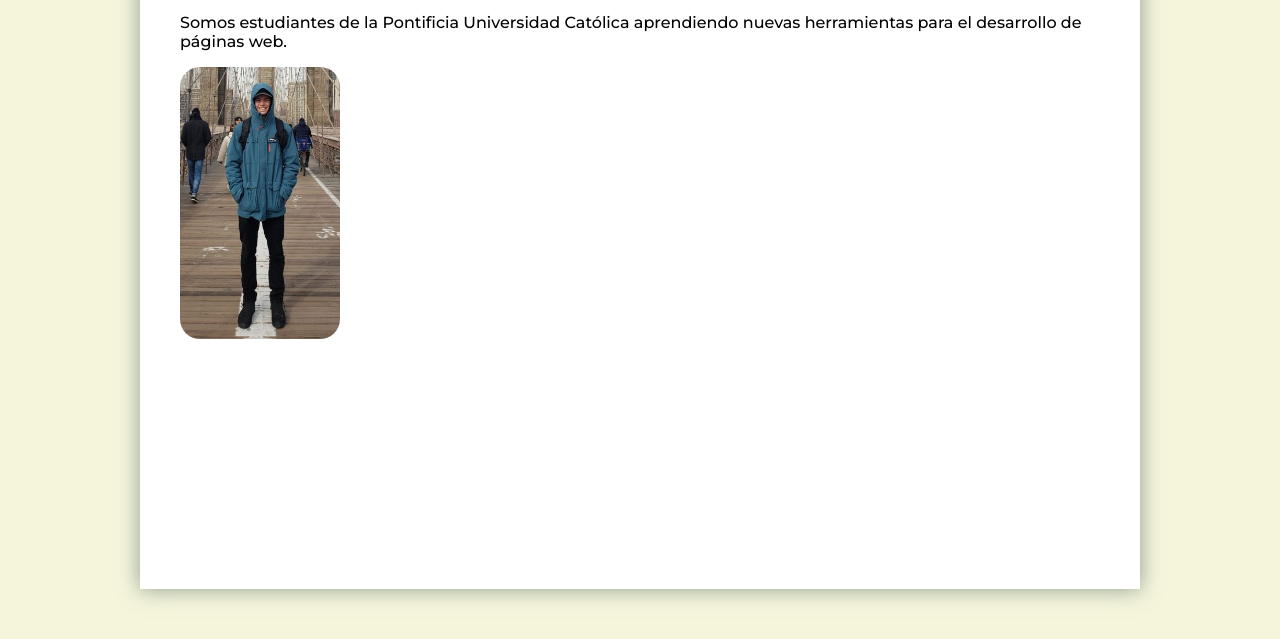
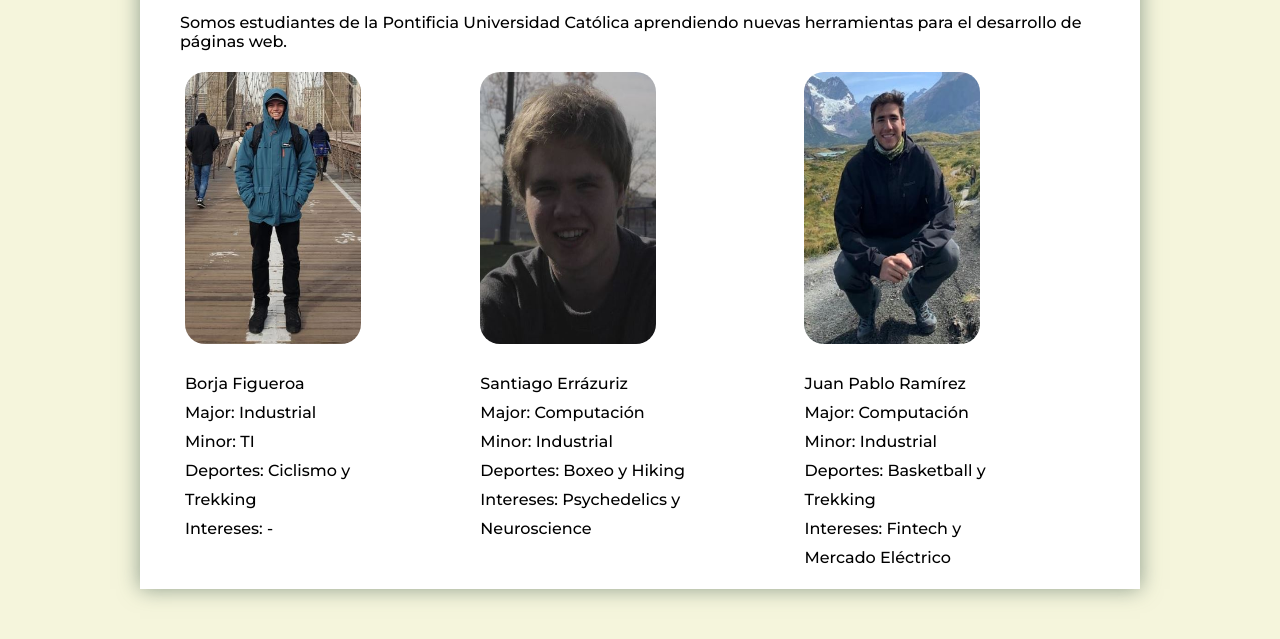
Before and after one commit to bfigueroa1/frontweb, a plain HTML site: page Entrega 2/About/about.html in a window 1280 px wide. Shown: the part 273-912 px from the top of the page. Drawn offline with Linux system fonts and the light colour scheme.

Commit message:
About Us Ready

```diff
--- a/Entrega 2/About/about.css
+++ b/Entrega 2/About/about.css
@@ -165,11 +165,32 @@ h4{
 
 .flex-box1{
   display: flex;
-  flex-direction: row;
+  flex-wrap: wrap;
 }
 
-.borja{
-  width: 10em;
+.borja,
+.shaggy,
+.juampa{
+  width: 11em;
   height: 17em;
   border-radius: 20px;
 }
+
+.grid {
+    display: grid;
+    grid-template-columns: auto auto auto;
+    flex: 1 1 auto;
+    counter-reset: grid;
+}
+
+.item {
+  background: white;
+  padding: 5px;
+}
+
+.nombre{
+  font-family: "Montserrat", sans-serif;
+  font-weight: 500;
+  font-size: 1rem;
+  margin-top: 1em;
+}
--- a/Entrega 2/About/about.html
+++ b/Entrega 2/About/about.html
@@ -30,8 +30,31 @@
             <p>About Us</p>
             <h4>Somos estudiantes de la Pontificia Universidad Católica aprendiendo nuevas herramientas para el desarrollo de páginas web.</h4>
             <div class="flex-box1">
-                <div class="flex1_1">
-                    <img class="borja" src="../Pics/borja.JPG" alt="Borja's pic">
+                <div class="grid">
+                    <div class="item"> <img class="borja" src="../Pics/borja.JPG" alt="Borja's pic"></div>
+                    <div class="item"><img class="shaggy" src="../Pics/shaggy3.0.JPG" alt="shaggy's pic"></div>
+                    <div class="item"><img class="juampa" src="../Pics/jpe.jpg" alt="juampa's pic"></div>
+                    <div class="item"><h5 class="nombre">Borja Figueroa</h5></div>
+                    <div class="item"><h5 class="nombre">Santiago Errázuriz</h5></div>
+                    <div class="item"><h5 class="nombre">Juan Pablo Ramírez</h5></div>
+                    <div class="item">Major: Industrial</div>
+                    <div class="item">Major: Computación</div>
+                    <div class="item">Major: Computación</div>
+                    <div class="item">Minor: TI</div>
+                    <div class="item">Minor: Industrial</div>
+                    <div class="item">Minor: Industrial</div>
+                    <div class="item">Deportes: Ciclismo y </div>
+                    <div class="item">Deportes: Boxeo y Hiking</div>
+                    <div class="item">Deportes: Basketball y </div>
+                    <div class="item">Trekking</div>
+                    <div class="item">Intereses: Psychedelics y </div>
+                    <div class="item">Trekking</div>
+                    <div class="item">Intereses: -</div>
+                    <div class="item">Neuroscience</div>
+                    <div class="item">Intereses: Fintech y </div>
+                    <div class="item"></div>
+                    <div class="item"></div>
+                    <div class="item">Mercado Eléctrico</div>
                 </div>
             </div>
         </div>
```
Also changed, not shown: Entrega 2/Pics/jpe.JPG (added), Entrega 2/Pics/shaggy2.0.JPG (deleted), Entrega 2/Pics/shaggy3.0.JPG (added).
